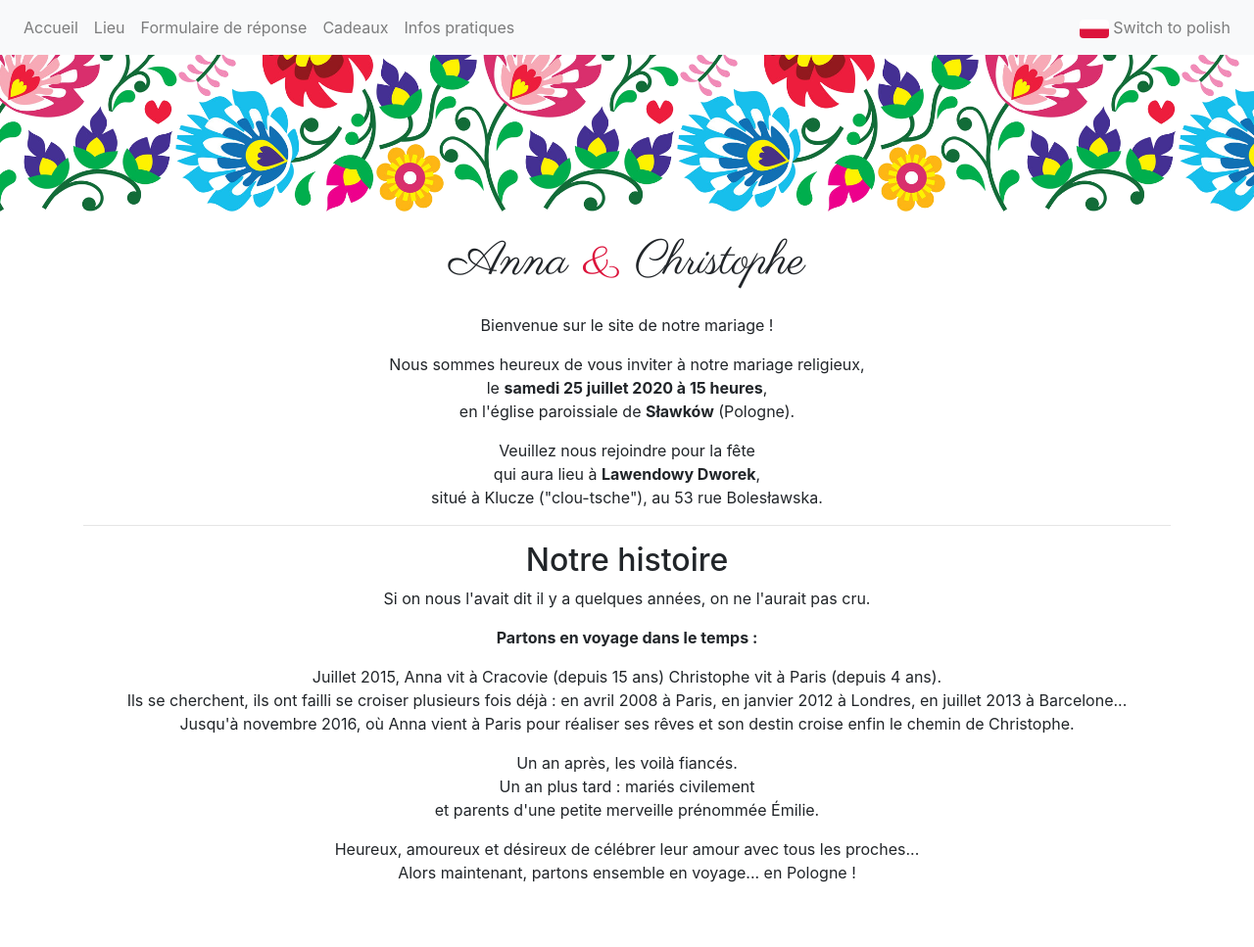
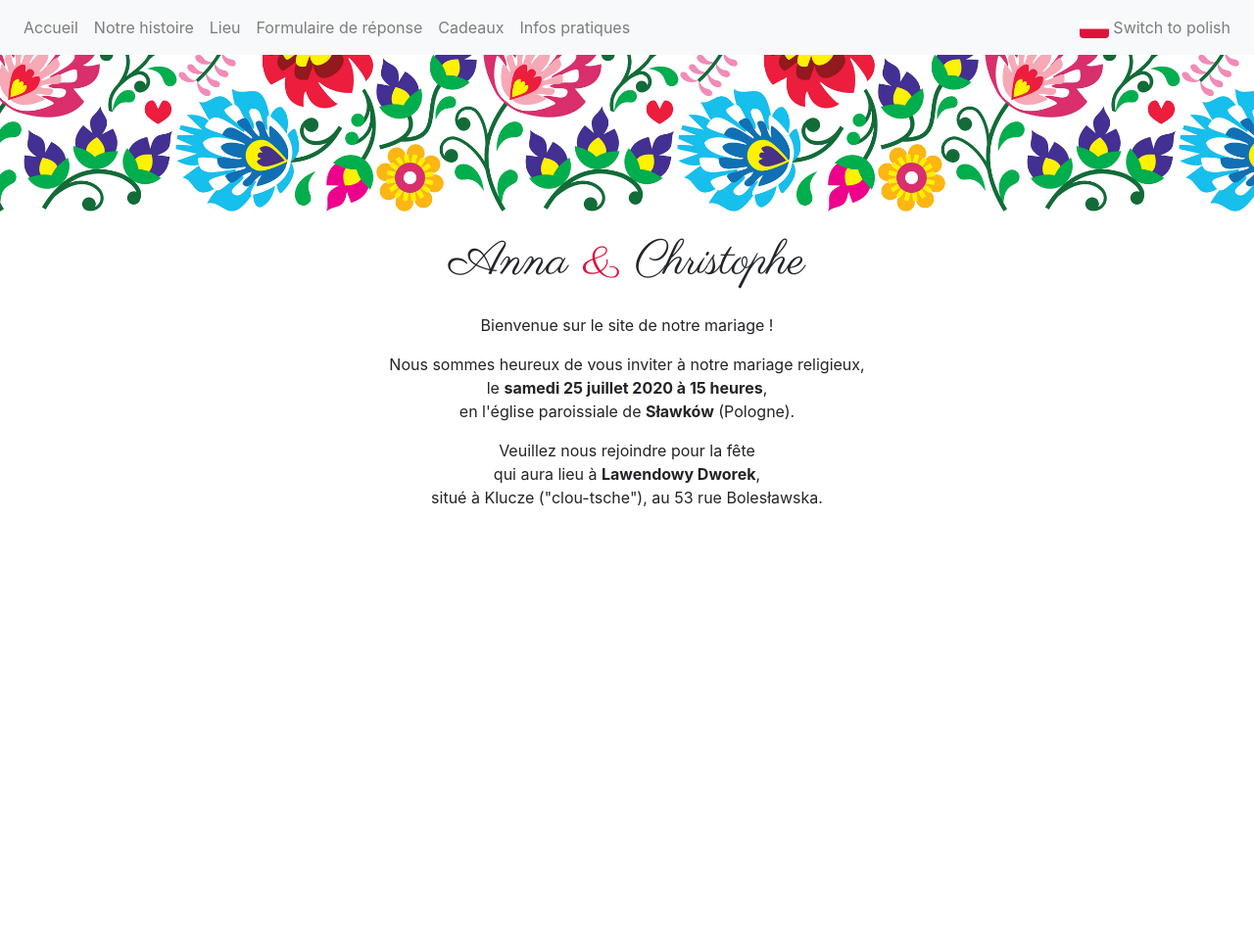
Before and after one commit to christophe-bazin/mariage, a Jekyll site: the page built from fr/index.md, in a window 1280 px wide. Shown: the whole page at 98% size. Built offline with Jekyll 4.4.1, drawn with Linux system fonts in a browser that asks for light colours; after the commit the page ends 900 px from its top, so only the background shows below that.

Commit message:
Content : story

```diff
--- a/_data/translations.yml
+++ b/_data/translations.yml
@@ -10,6 +10,9 @@
   home:
     fr: "Accueil"
     pl: "Home"
+  story:
+    fr: "Notre histoire"
+    pl: "Our story"
   place:
     fr: "Lieu"
     pl: "Place"
--- a/_includes/navigation.html
+++ b/_includes/navigation.html
@@ -7,6 +7,9 @@
     <ul class="navbar-nav mr-auto">
       <li class="nav-item">
         <a class="nav-link" href="{{ site.baseurl }}/{{ page.lang }}">{{ site.data.translations.navigation.home[page.lang] }}</a>
+      </li>
+      <li class="nav-item">
+        <a class="nav-link" href="story">{{ site.data.translations.navigation.story[page.lang] }}</a>
       </li>
       <li class="nav-item">
         <a class="nav-link" href="place">{{ site.data.translations.navigation.place[page.lang] }}</a>
--- a/fr/index.md
+++ b/fr/index.md
@@ -14,20 +14,5 @@
     <p>Veuillez nous rejoindre pour la fête<br />
     qui aura lieu à <strong>Lawendowy Dworek</strong>,<br />
     situé à Klucze ("clou-tsche"), au 53 rue Bolesławska.</p>
-    <hr>
-    <h2>Notre histoire</h2>
-    <p>Si on nous l'avait dit il y a quelques années, on ne l'aurait pas cru.</p>
-    <p><strong>Partons en voyage dans le temps :</strong></p>
-    <p>Juillet 2015, Anna vit à Cracovie (depuis 15 ans)
-      Christophe vit à Paris (depuis 4 ans).<br />
-    Ils se cherchent, ils ont failli se croiser plusieurs fois déjà :
-    en avril 2008 à Paris, en janvier 2012 à Londres, en juillet 2013 à Barcelone...<br />
-    Jusqu'à novembre 2016, où Anna vient à Paris pour réaliser ses rêves
-    et son destin croise enfin le chemin de Christophe.<br /></p>
-    <p>Un an après, les voilà fiancés.<br />
-    Un an plus tard : mariés civilement<br />
-    et parents d'une petite merveille prénommée Émilie.</p>
-    <p>Heureux, amoureux et désireux de célébrer leur amour avec tous les proches...<br/>
-    Alors maintenant, partons ensemble en voyage... en Pologne !</p>
   </div>
 </div>
```
Also changed, not shown: fr/gifts.md (+1 -1 lines), fr/story.md (added, +25 -0 lines).
